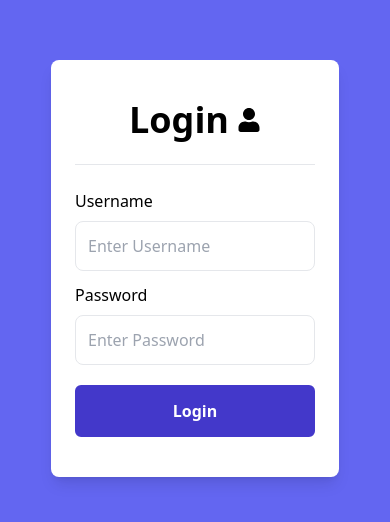
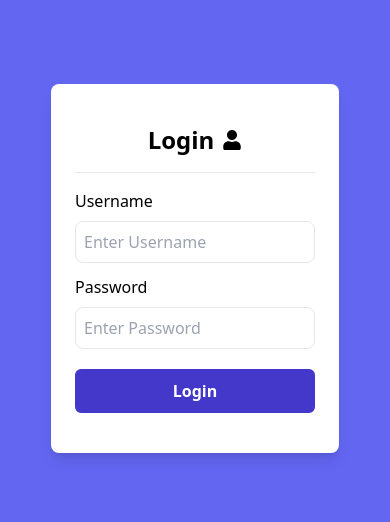
Before and after one commit to mamun-prodhan/bwi-job-task, a React (Vite) app: page /login in a window 390 px wide. Shown: the part 154-676 px from the top of the page. Built offline with nearby package versions, Linux system fonts and the light colour scheme.

Commit message:
login page responsive completed

```diff
--- a/src/components/Login/Login.jsx
+++ b/src/components/Login/Login.jsx
@@ -6,10 +6,12 @@ const Login = () => {
       <div className="flex justify-center items-center min-h-screen bg-indigo-500">
         <div className="w-72 md:w-96 lg:w-96 px-6 py-10 shadow-lg bg-white rounded-lg">
           <div className="flex items-center justify-center gap-2">
-            <h1 className="text-4xl text-center font-semibold">Login</h1>
-            <FaUser className="text-2xl" />
+            <h1 className="text-2xl md:text-3xl lg:text-4xl text-center font-semibold">
+              Login
+            </h1>
+            <FaUser className="text-xl md:text-2xl" />
           </div>
-          <hr className="my-6" />
+          <hr className="my-4 md:my-6" />
           <form>
             <div className="mt-3">
               <label htmlFor="username" className="block text-base mb-2">
@@ -19,7 +21,7 @@ const Login = () => {
                 type="text"
                 id="username"
                 name="username"
-                className="border rounded-lg w-full text-base px-3 py-3 focus:outline-none focus:ring-1 focus:border-gray-400"
+                className="border rounded-lg w-full text-base px-2 md:px-3 py-2 md:py-3 focus:outline-none focus:ring-1 focus:border-gray-400"
                 placeholder="Enter Username"
               />
             </div>
@@ -31,14 +33,14 @@ const Login = () => {
                 type="password"
                 id="password"
                 name="password"
-                className="border rounded-lg w-full text-base px-3 py-3 focus:outline-none focus:ring-1 focus:border-gray-400"
+                className="border rounded-lg w-full text-base px-2 md:px-3 py-2 md:py-3 focus:outline-none focus:ring-1 focus:border-gray-400"
                 placeholder="Enter Password"
               />
             </div>
             <div className="mt-5">
               <button
                 type="submit"
-                className="border-2 border-indigo-700 bg-indigo-700 text-white py-3 w-full rounded-md hover:bg-transparent hover:text-indigo-700 font-semibold transition-all duration-300"
+                className="border-2 border-indigo-700 bg-indigo-700 text-white py-2 md:py-3 w-full rounded-md hover:bg-transparent hover:text-indigo-700 font-semibold transition-all duration-300"
               >
                 Login
               </button>
```
